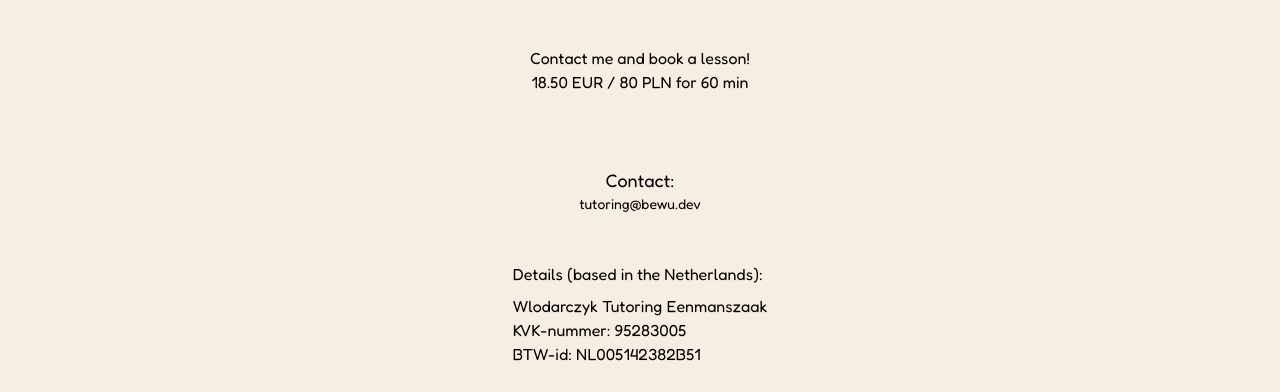
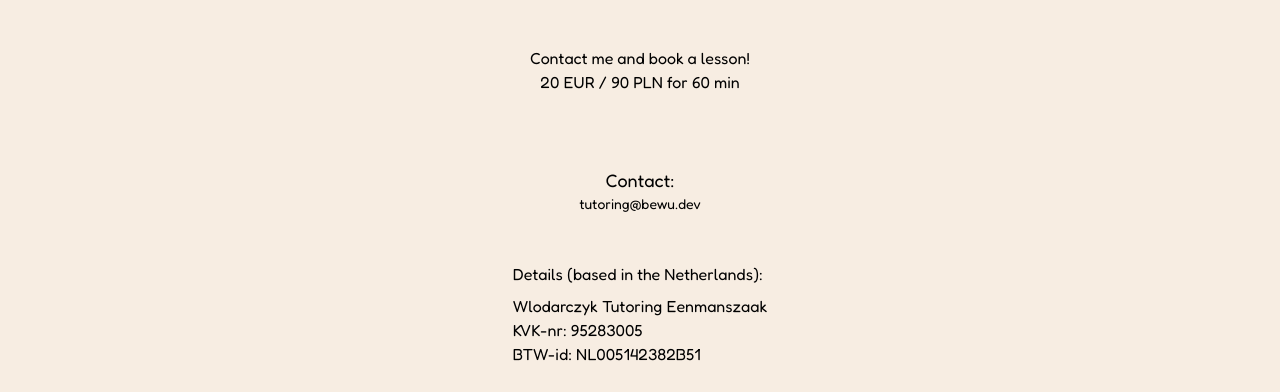
Before and after one commit to bewuwy/bewuwy, a Next.js app: page /tutoring in a window 1280 px wide. Shown: the part 494-886 px from the top of the page. Built offline with nearby package versions, Linux system fonts and the light colour scheme.

Commit message:
Update tutoring page

```diff
--- a/app/tutoring/page.tsx
+++ b/app/tutoring/page.tsx
@@ -22,7 +22,7 @@ export default function Tutoring() {
 
                 <div className="flex flex-col items-center">
                     <p>Contact me and book a lesson!</p>
-                    <p>18.50 EUR / 80 PLN for 60 min</p>
+                    <p>20 EUR / 90 PLN for 60 min</p>
                 </div>
 
                 <div className="flex flex-col items-center">
@@ -33,7 +33,7 @@ export default function Tutoring() {
                 <div>
                     <h2 className="mb-2">Details (based in the Netherlands):</h2>
                     <p>Wlodarczyk Tutoring Eenmanszaak</p>
-                    <p>KVK-nummer: 95283005</p>
+                    <p>KVK-nr: 95283005</p>
                     <p>BTW-id: NL005142382B51</p>
                 </div>
             </div>
```
